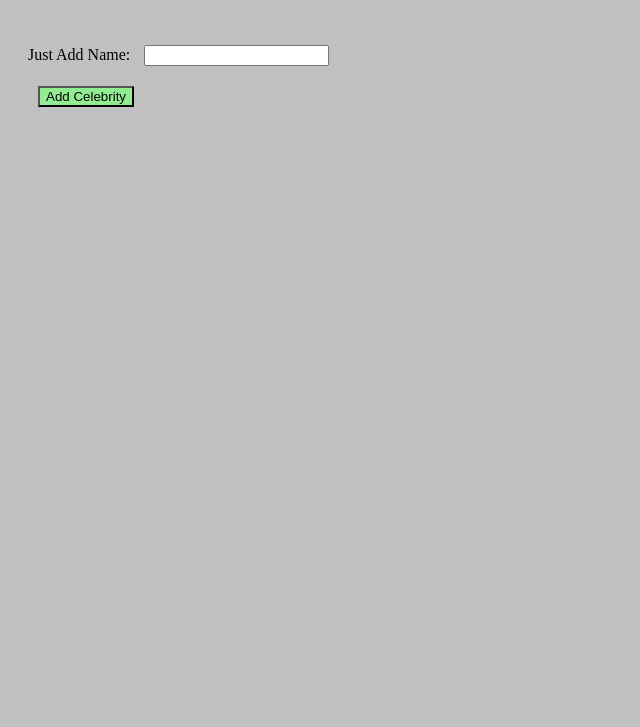
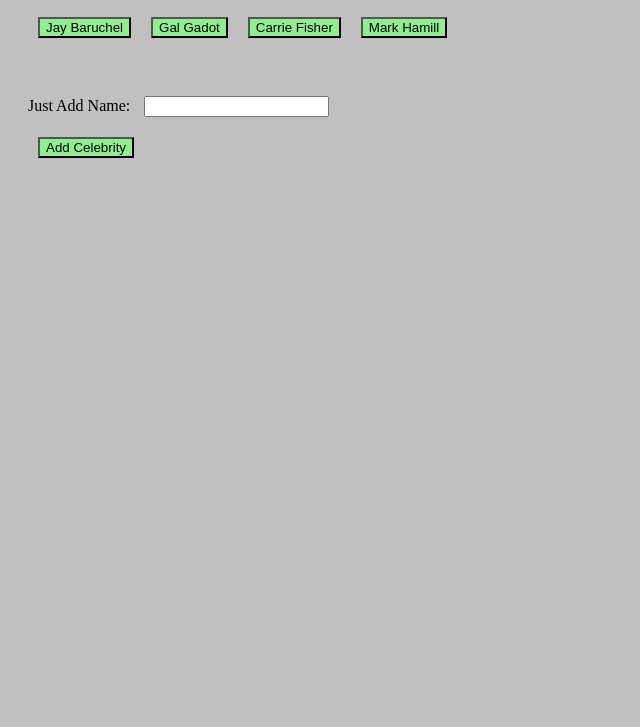
Before and after one commit to THcodr63/GiphyGifs, a plain HTML site: page index.html in a window 1280 px wide. Shown: the part 73-800 px from the top of the page, without its empty margins (0-640 px from the left). Drawn offline with nearby package versions, Linux system fonts and the light colour scheme; files that its build step writes are made by us from their sources.

Commit message:
update.20047

```diff
--- a/index.html
+++ b/index.html
@@ -4,8 +4,8 @@
 
 	<meta charset="utf-8">
 	<title>GIPHY GIFS</title>
-<link rel="stylesheet" type="text/css" href="assets/style.css">
-<link type="text/javascript" href="assets/app.js">
+<link rel="stylesheet" type="text/css" href="style.css">
+<link type="text/javascript" href="app.js">
 <script src="https://cdnjs.cloudflare.com/ajax/libs/jquery/3.2.1/jquery.min.js"></script>
 
 
@@ -31,7 +31,8 @@
 
     <div id="searches">
 
+    <script type="text/javascript" src="app.js"></script>
+
     </div>
-
-</body>
+  </body>
 </html>
```
